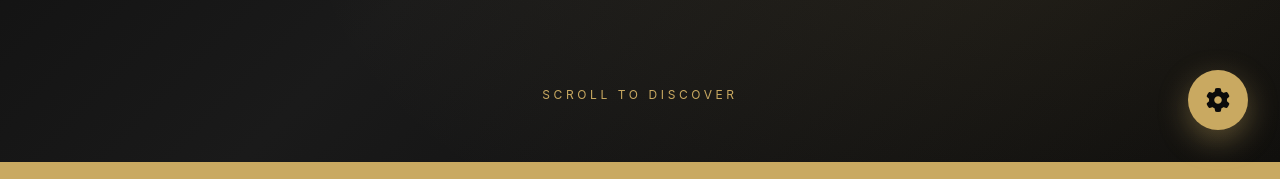
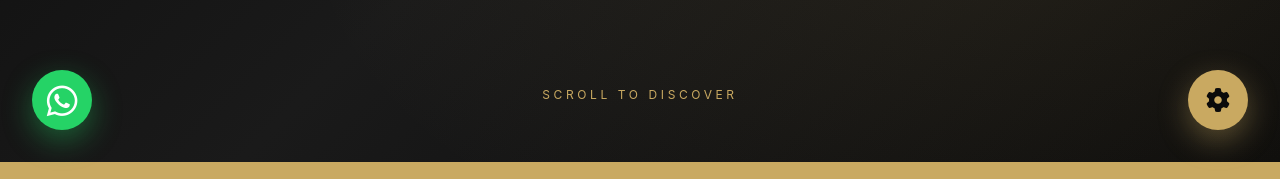
Before and after one commit to chadharsahib01/hussain-marble-store, a plain HTML site: page index.html in a window 1280 px wide. Shown: the part 638-817 px from the top of the page. Drawn offline with Linux system fonts and the light colour scheme; a small style sheet from the web is missing.

Commit message:
Add WhatsApp button

```diff
--- a/index.html
+++ b/index.html
@@ -210,6 +210,16 @@
     .reveal.visible { opacity: 1; transform: translateY(0); }
   </style>
 </head>
+  <!-- WhatsApp Floating Button -->
+<a href="https://wa.me/923044847750?text=Hello%20Hussain%20Marble!%20I%20want%20to%20know%20about%20your%20stones."
+   target="_blank"
+   style="position: fixed; bottom: 2rem; left: 2rem; width: 60px; height: 60px; background: #25D366; color: white; border-radius: 50%; display: flex; align-items: center; justify-content: center; font-size: 2rem; box-shadow: 0 10px 30px rgba(37, 211, 102, 0.4); z-index: 999; text-decoration: none; transition: transform 0.3s;">
+   <i class="fab fa-whatsapp"></i>
+</a>
+<style>
+  .fa-whatsapp { font-size: 35px; }
+  a[style*="25D366"]:hover { transform: scale(1.1); }
+</style>
 <body>
   <div class="cursor" id="cursor"></div>
   <div class="loader" id="loader">
```
